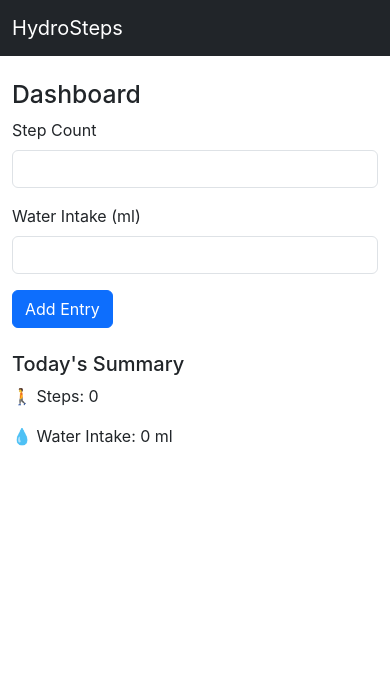
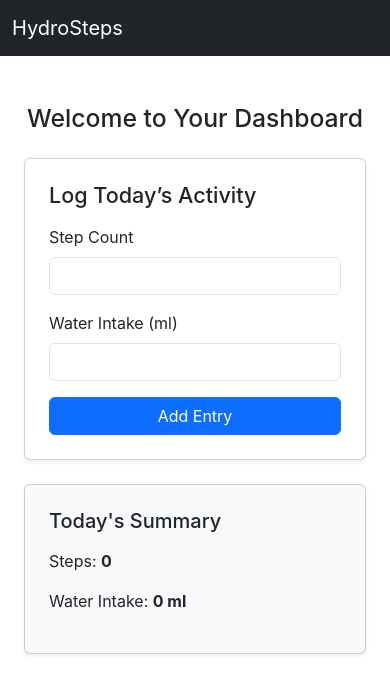
Before and after one commit to Lbrooks13/hydrosteps-frontend, a React (Create React App) app: page /dashboard in a window 390 px wide. Shown: the top 694 px of the page. Built offline with nearby package versions, Linux system fonts and the light colour scheme; no server answers; sample sign-in values are in the browser's storage.

Commit message:
Styled dashboard, form and summary with Bootstrap for responsiveness

```diff
--- a/src/components/EntryForm.js
+++ b/src/components/EntryForm.js
@@ -6,14 +6,13 @@ function EntryForm({ onEntryAdded }) {
 
   const handleSubmit = async (e) => {
     e.preventDefault();
-
     const token = localStorage.getItem('token');
 
     const response = await fetch('http://localhost:8000/api/entries/', {
       method: 'POST',
       headers: {
         'Content-Type': 'application/json',
-          Authorization: `Token ${token}`,  // Send token here
+        Authorization: `Token ${token}`,
       },
       body: JSON.stringify({
         step_count: steps,
@@ -21,46 +20,39 @@ function EntryForm({ onEntryAdded }) {
       }),
     });
 
-
     if (response.ok) {
-      console.log('Entry submitted successfully!');
       setSteps('');
       setWater('');
-      if (onEntryAdded) {
-        onEntryAdded(); // Tell parent to refresh the summary
+      if (onEntryAdded) onEntryAdded();
+    } else {
+      console.error('Failed to submit entry');
     }
-    }
-
   };
 
-
   return (
-    <form onSubmit={handleSubmit}>
+    <form onSubmit={handleSubmit} className="card p-4 shadow-sm mb-4">
+      <h4 className="mb-3">Log Today’s Activity</h4>
       <div className="mb-3">
-        <label htmlFor="steps" className="form-label">Step Count</label>
+        <label className="form-label">Step Count</label>
         <input
           type="number"
           className="form-control"
-          id="steps"
           value={steps}
           onChange={(e) => setSteps(e.target.value)}
           required
         />
       </div>
-
       <div className="mb-3">
-        <label htmlFor="water" className="form-label">Water Intake (ml)</label>
+        <label className="form-label">Water Intake (ml)</label>
         <input
           type="number"
           className="form-control"
-          id="water"
           value={water}
           onChange={(e) => setWater(e.target.value)}
           required
         />
       </div>
-
-      <button type="submit" className="btn btn-primary">Add Entry</button>
+      <button type="submit" className="btn btn-primary w-100">Add Entry</button>
     </form>
   );
 }
--- a/src/components/TodaySummary.js
+++ b/src/components/TodaySummary.js
@@ -26,12 +26,13 @@ function TodaySummary({ refreshKey }) {
   }, [refreshKey]);
 
   return (
-    <div className="mt-4">
-      <h5>Today's Summary</h5>
-      <p>🚶 Steps: {summary.steps}</p>
-      <p>💧 Water Intake: {summary.water} ml</p>
+    <div className="card p-4 shadow-sm bg-light">
+      <h5 className="mb-3">Today's Summary</h5>
+      <p>Steps: <strong>{summary.steps}</strong></p>
+      <p>Water Intake: <strong>{summary.water} ml</strong></p>
     </div>
   );
+
 }
 
 export default TodaySummary;
--- a/src/pages/DashboardPage.js
+++ b/src/pages/DashboardPage.js
@@ -1,15 +1,19 @@
-import { useState } from 'react';
 import EntryForm from '../components/EntryForm';
 import TodaySummary from '../components/TodaySummary';
+import { useState } from 'react';
 
 function DashboardPage() {
   const [refreshKey, setRefreshKey] = useState(0);
 
   return (
-    <div>
-      <h2>Dashboard</h2>
-      <EntryForm onEntryAdded={() => setRefreshKey(prev => prev + 1)} />
-      <TodaySummary refreshKey={refreshKey} />
+    <div className="container py-4">
+      <div className="row justify-content-center mb-4">
+        <div className="col-lg-8">
+          <h2 className="text-center mb-4">Welcome to Your Dashboard</h2>
+          <EntryForm onEntryAdded={() => setRefreshKey(prev => prev + 1)} />
+          <TodaySummary refreshKey={refreshKey} />
+        </div>
+      </div>
     </div>
   );
 }
```
Lines whose indentation alone changed are shown as unchanged.
